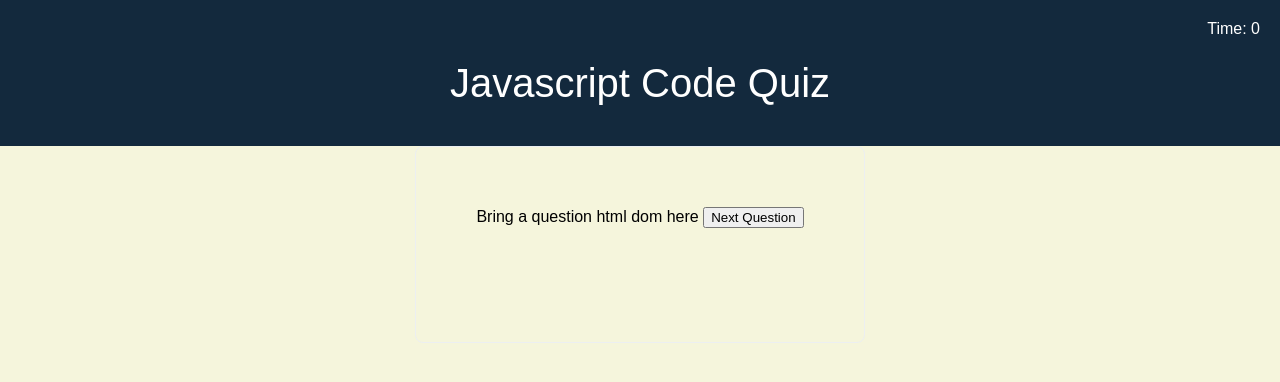
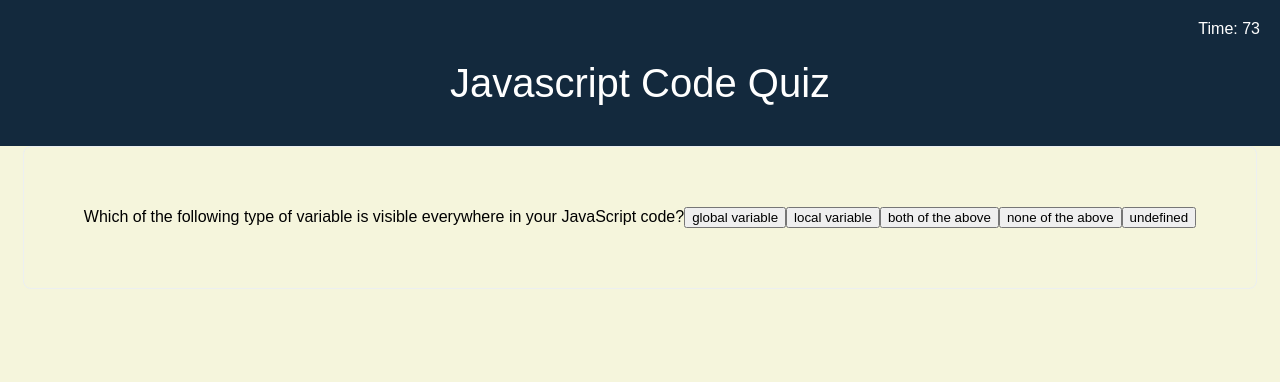
Before and after one commit to AryaKris/Code-Quiz, a plain HTML site: page index.html in a window 1280 px wide. Both pictures are taken after a click on the button "Start Quiz". Drawn offline with Linux system fonts and the light colour scheme.

Commit message:
set the timer, add the questions.js

```diff
--- a/assets/javascript.js
+++ b/assets/javascript.js
@@ -1,15 +1,60 @@
+var questionNum=0;
+function showQuestion () {
+
+    var welcometxt = document.querySelector(".welcome-container");
+    welcometxt.innerHTML = ""
+    var questionEl = document.createElement("span");
+    questionEl.innerHTML = questions[questionNum].title;
+    welcometxt.appendChild(questionEl);
+
+    var str_button = document.querySelector(".welcome-container");
+    var answerOne = document.createElement("button");
+    answerOne.innerHTML = questions[questionNum].multiChoice[0];
+    str_button.appendChild(answerOne);
+    answerOne.onclick = checkAnswer
+    var answerTwo = document.createElement("button");
+    answerTwo.innerHTML = questions[questionNum].multiChoice[1];
+    str_button.appendChild(answerTwo);
+    answerTwo.onclick = checkAnswer
+    var answerThree = document.createElement("button");
+    answerThree.innerHTML = questions[questionNum].multiChoice[2];
+    str_button.appendChild(answerThree);
+    answerThree.onclick = checkAnswer
+    var answerFour = document.createElement("button");
+    answerFour.innerHTML = questions[questionNum].multiChoice[3];
+    str_button.appendChild(answerFour);
+    answerFour.onclick = checkAnswer
+    var answerFive = document.createElement("button");
+    answerFive.innerHTML = questions[questionNum].multiChoice[4];
+    str_button.appendChild(answerFive);
+    answerFive.onclick = checkAnswer
+    startTimer()
 
 
+}
 // Adding an event listener where the user can click the start button and will be taken to the questions section
-document.getElementById("start-button").addEventListener("click", function () {
+document.getElementById("start-button").addEventListener("click",showQuestion );
+function checkAnswer(event){
+console.log(event.target.textContent)
+console.log(questions[questionNum].answer)
+if (questions[questionNum].answer ===event.target.textContent){
 
-    var welcometxt = document.getElementById("welcome-text");
-    var newHtmlElement = document.createElement("span");
-    newHtmlElement.innerHTML = "Bring a question html dom here";
-    welcometxt.parentNode.replaceChild(newHtmlElement, welcometxt);
+    console.log("correct")
 
-    var str_button = document.getElementById("start-button");
-    var newHtmlButton = document.createElement("button");
-    newHtmlButton.innerHTML = "Next Question";
-    str_button.parentNode.replaceChild(newHtmlButton, str_button);
-});
+}
+else {
+    time=time-10;
+}
+ questionNum = questionNum +1
+showQuestion()
+}
+var time = 75;
+var timeEl = document.querySelector ("#timer");
+function startTimer () {
+    var myfunc = setInterval(function () {
+        // code goes here
+time--
+timeEl.textContent = "Time: "+ time ;
+    }, 1000)
+
+}
--- a/index.html
+++ b/index.html
@@ -42,8 +42,9 @@
 
 </main>
 
+    <script src="assets/questions.js"></script>
     <script src = "./assets/javascript.js"></script>
-    <script src="assets/questions.js"></script>
+
 
 </body>
 </html>
```
